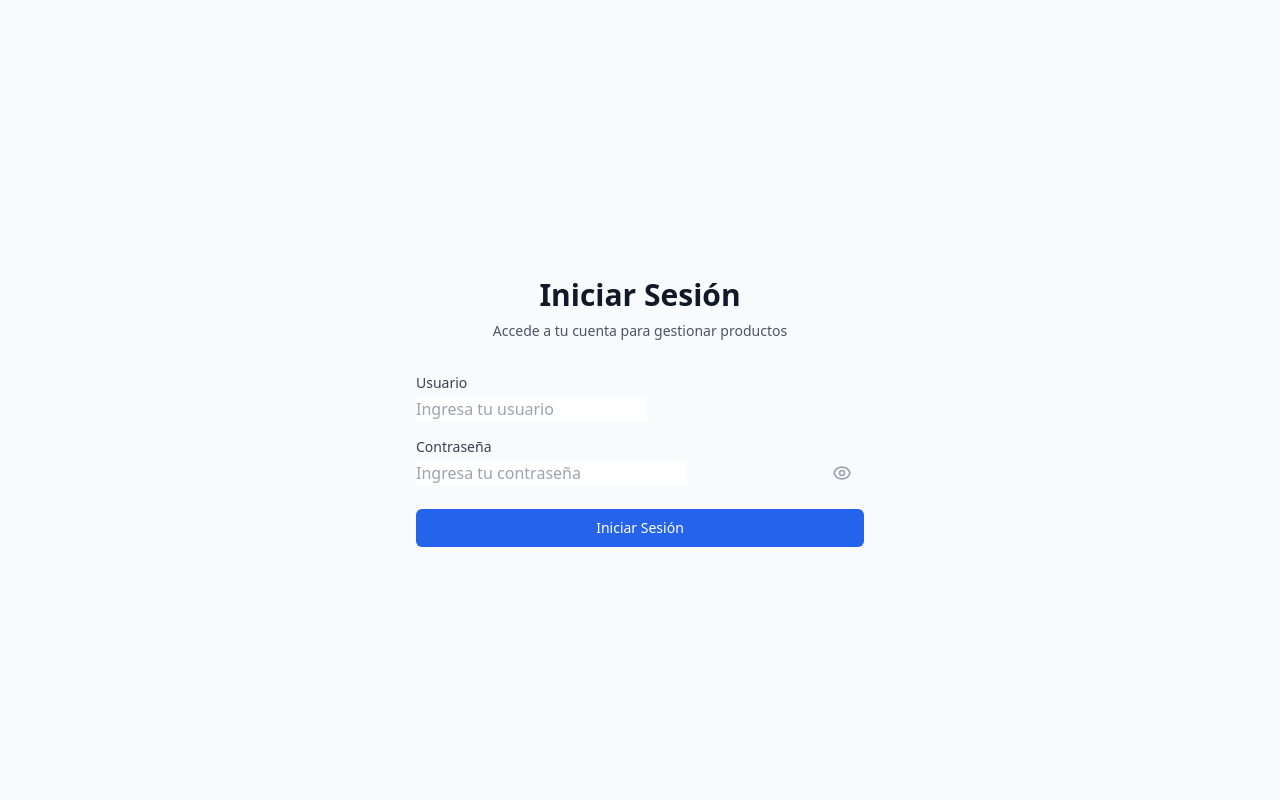
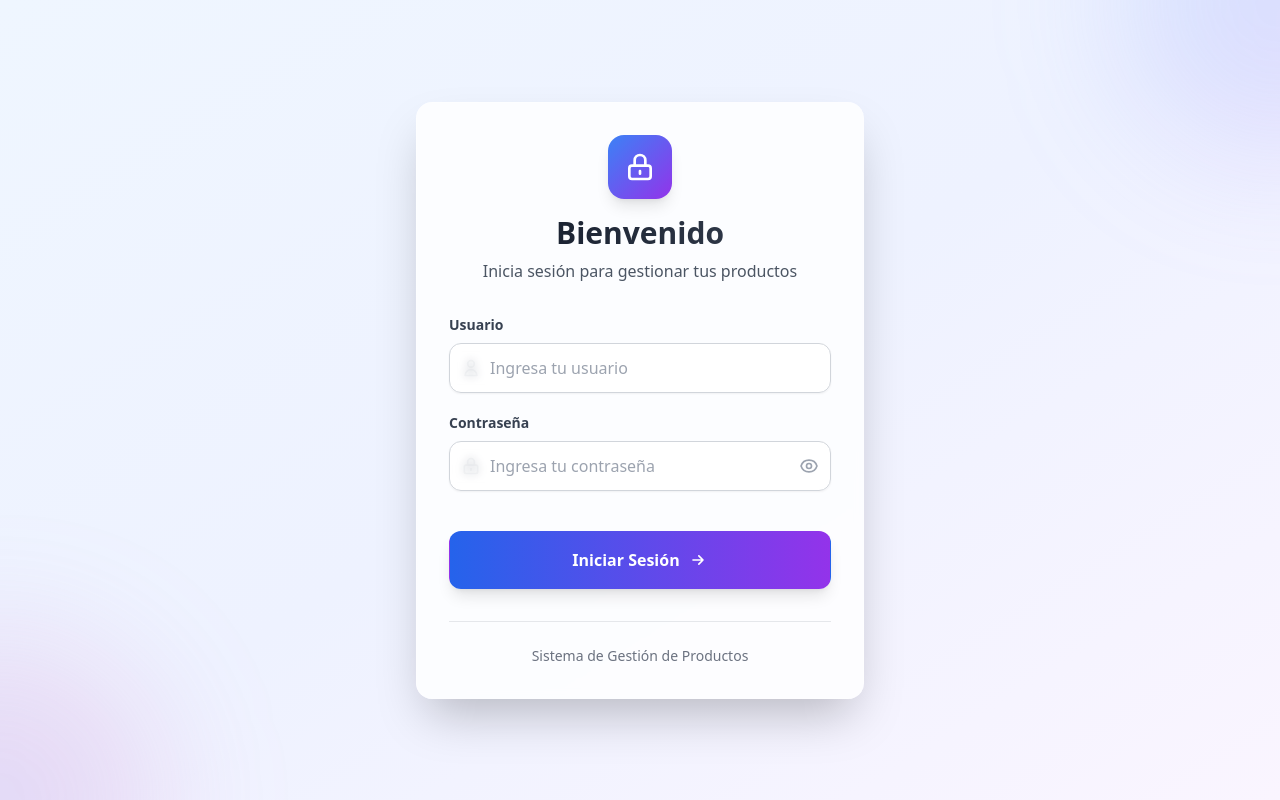
Before and after one commit to repowpm/api-django, a React (Vite) app in the folder frontend/: page /login in a window 1280 px wide. Built offline with nearby package versions, Linux system fonts and the light colour scheme; the HTML template or start-up script is replaced by a standard one.

Commit message:
correccion 7

```diff
--- a/frontend/src/components/Login.jsx
+++ b/frontend/src/components/Login.jsx
@@ -45,47 +45,78 @@
   };
 
   return (
-    <div className="min-h-screen flex items-center justify-center bg-gray-50 py-12 px-4 sm:px-6 lg:px-8">
-      <div className="max-w-md w-full space-y-8">
+    <div className="min-h-screen flex items-center justify-center bg-gradient-to-br from-blue-50 via-indigo-50 to-purple-50 py-12 px-4 sm:px-6 lg:px-8">
+      {/* Fondo decorativo */}
+      <div className="absolute inset-0 overflow-hidden">
+        <div className="absolute -top-40 -right-40 w-80 h-80 bg-gradient-to-br from-blue-400/20 to-purple-400/20 rounded-full blur-3xl"></div>
+        <div className="absolute -bottom-40 -left-40 w-80 h-80 bg-gradient-to-tr from-indigo-400/20 to-pink-400/20 rounded-full blur-3xl"></div>
+      </div>
+
+      <div className="relative max-w-md w-full">
+        {/* Card principal */}
+        <div className="bg-white/80 backdrop-blur-sm rounded-2xl shadow-2xl border border-white/20 p-8 space-y-8">
+          {/* Header */}
+          <div className="text-center space-y-4">
+            <div className="mx-auto w-16 h-16 bg-gradient-to-br from-blue-500 to-purple-600 rounded-2xl flex items-center justify-center shadow-lg">
+              <svg className="w-8 h-8 text-white" fill="none" stroke="currentColor" viewBox="0 0 24 24">
+                <path strokeLinecap="round" strokeLinejoin="round" strokeWidth={2} d="M12 15v2m-6 4h12a2 2 0 002-2v-6a2 2 0 00-2-2H6a2 2 0 00-2 2v6a2 2 0 002 2zm10-10V7a4 4 0 00-8 0v4h8z" />
+              </svg>
+            </div>
             <div>
-          <h2 className="mt-6 text-center text-3xl font-extrabold text-gray-900">
-            Iniciar Sesión
+              <h2 className="text-3xl font-bold bg-gradient-to-r from-gray-900 to-gray-700 bg-clip-text text-transparent">
+                Bienvenido
               </h2>
-          <p className="mt-2 text-center text-sm text-gray-600">
-            Accede a tu cuenta para gestionar productos
+              <p className="mt-2 text-gray-600">
+                Inicia sesión para gestionar tus productos
               </p>
             </div>
+          </div>
 
-        <form className="mt-8 space-y-6" onSubmit={handleSubmit}>
-          <div className="space-y-4">
-            <div>
-              <label htmlFor="username" className="block text-sm font-medium text-gray-700">
+          {/* Formulario */}
+          <form className="space-y-6" onSubmit={handleSubmit}>
+            <div className="space-y-5">
+              {/* Campo Usuario */}
+              <div className="space-y-2">
+                <label htmlFor="username" className="block text-sm font-semibold text-gray-700">
                   Usuario
                 </label>
+                <div className="relative">
+                  <div className="absolute inset-y-0 left-0 pl-3 flex items-center pointer-events-none">
+                    <svg className="h-5 w-5 text-gray-400" fill="none" stroke="currentColor" viewBox="0 0 24 24">
+                      <path strokeLinecap="round" strokeLinejoin="round" strokeWidth={2} d="M16 7a4 4 0 11-8 0 4 4 0 018 0zM12 14a7 7 0 00-7 7h14a7 7 0 00-7-7z" />
+                    </svg>
+                  </div>
                   <input
                     id="username"
                     name="username"
                     type="text"
                     required
-                className="input-field mt-1"
+                    className="block w-full pl-10 pr-3 py-3 border border-gray-300 rounded-xl shadow-sm placeholder-gray-400 focus:outline-none focus:ring-2 focus:ring-blue-500 focus:border-transparent transition-all duration-200 bg-white/50 backdrop-blur-sm"
                     placeholder="Ingresa tu usuario"
                     value={formData.username}
                     onChange={handleChange}
                     disabled={isLoading}
                   />
                 </div>
+              </div>
 
-            <div>
-              <label htmlFor="password" className="block text-sm font-medium text-gray-700">
+              {/* Campo Contraseña */}
+              <div className="space-y-2">
+                <label htmlFor="password" className="block text-sm font-semibold text-gray-700">
                   Contraseña
                 </label>
-              <div className="mt-1 relative">
+                <div className="relative">
+                  <div className="absolute inset-y-0 left-0 pl-3 flex items-center pointer-events-none">
+                    <svg className="h-5 w-5 text-gray-400" fill="none" stroke="currentColor" viewBox="0 0 24 24">
+                      <path strokeLinecap="round" strokeLinejoin="round" strokeWidth={2} d="M12 15v2m-6 4h12a2 2 0 002-2v-6a2 2 0 00-2-2H6a2 2 0 00-2 2v6a2 2 0 002 2zm10-10V7a4 4 0 00-8 0v4h8z" />
+                    </svg>
+                  </div>
                   <input
                     id="password"
                     name="password"
                     type={showPassword ? 'text' : 'password'}
                     required
-                  className="input-field pr-10"
+                    className="block w-full pl-10 pr-12 py-3 border border-gray-300 rounded-xl shadow-sm placeholder-gray-400 focus:outline-none focus:ring-2 focus:ring-blue-500 focus:border-transparent transition-all duration-200 bg-white/50 backdrop-blur-sm"
                     placeholder="Ingresa tu contraseña"
                     value={formData.password}
                     onChange={handleChange}
@@ -93,16 +124,16 @@
                   />
                   <button
                     type="button"
-                  className="absolute inset-y-0 right-0 pr-3 flex items-center"
+                    className="absolute inset-y-0 right-0 pr-3 flex items-center hover:bg-gray-100 rounded-r-xl transition-colors duration-200"
                     onClick={() => setShowPassword(!showPassword)}
                     disabled={isLoading}
                   >
                     {showPassword ? (
-                    <svg className="h-5 w-5 text-gray-400" fill="none" viewBox="0 0 24 24" stroke="currentColor">
+                      <svg className="h-5 w-5 text-gray-400 hover:text-gray-600 transition-colors" fill="none" stroke="currentColor" viewBox="0 0 24 24">
                         <path strokeLinecap="round" strokeLinejoin="round" strokeWidth={2} d="M13.875 18.825A10.05 10.05 0 0112 19c-4.478 0-8.268-2.943-9.543-7a9.97 9.97 0 011.563-3.029m5.858.908a3 3 0 114.243 4.243M9.878 9.878l4.242 4.242M9.878 9.878L3 3m6.878 6.878L21 21" />
                       </svg>
                     ) : (
-                    <svg className="h-5 w-5 text-gray-400" fill="none" viewBox="0 0 24 24" stroke="currentColor">
+                      <svg className="h-5 w-5 text-gray-400 hover:text-gray-600 transition-colors" fill="none" stroke="currentColor" viewBox="0 0 24 24">
                         <path strokeLinecap="round" strokeLinejoin="round" strokeWidth={2} d="M15 12a3 3 0 11-6 0 3 3 0 016 0z" />
                         <path strokeLinecap="round" strokeLinejoin="round" strokeWidth={2} d="M2.458 12C3.732 7.943 7.523 5 12 5c4.478 0 8.268 2.943 9.542 7-1.274 4.057-5.064 7-9.542 7-4.477 0-8.268-2.943-9.542-7z" />
                       </svg>
@@ -112,26 +143,40 @@
               </div>
             </div>
 
-          <div>
+            {/* Botón de envío */}
+            <div className="pt-4">
               <button
                 type="submit"
                 disabled={isLoading}
-              className="group relative w-full flex justify-center py-2 px-4 border border-transparent text-sm font-medium rounded-md text-white bg-primary-600 hover:bg-primary-700 focus:outline-none focus:ring-2 focus:ring-offset-2 focus:ring-primary-500 disabled:opacity-50 disabled:cursor-not-allowed"
+                className="group relative w-full flex justify-center items-center py-4 px-6 border border-transparent text-base font-semibold rounded-xl text-white bg-gradient-to-r from-blue-600 to-purple-600 hover:from-blue-700 hover:to-purple-700 focus:outline-none focus:ring-2 focus:ring-offset-2 focus:ring-blue-500 disabled:opacity-50 disabled:cursor-not-allowed transition-all duration-200 shadow-lg hover:shadow-xl transform hover:-translate-y-0.5"
               >
                 {isLoading ? (
-                <div className="flex items-center">
-                  <svg className="animate-spin -ml-1 mr-3 h-5 w-5 text-white" xmlns="http://www.w3.org/2000/svg" fill="none" viewBox="0 0 24 24">
+                  <div className="flex items-center space-x-3">
+                    <svg className="animate-spin h-5 w-5 text-white" xmlns="http://www.w3.org/2000/svg" fill="none" viewBox="0 0 24 24">
                       <circle className="opacity-25" cx="12" cy="12" r="10" stroke="currentColor" strokeWidth="4"></circle>
                       <path className="opacity-75" fill="currentColor" d="M4 12a8 8 0 018-8V0C5.373 0 0 5.373 0 12h4zm2 5.291A7.962 7.962 0 014 12H0c0 3.042 1.135 5.824 3 7.938l3-2.647z"></path>
                     </svg>
-                  Iniciando sesión...
+                    <span>Iniciando sesión...</span>
                   </div>
                 ) : (
-                'Iniciar Sesión'
+                  <div className="flex items-center space-x-2">
+                    <span>Iniciar Sesión</span>
+                    <svg className="w-5 h-5 group-hover:translate-x-1 transition-transform duration-200" fill="none" stroke="currentColor" viewBox="0 0 24 24">
+                      <path strokeLinecap="round" strokeLinejoin="round" strokeWidth={2} d="M13 7l5 5m0 0l-5 5m5-5H6" />
+                    </svg>
+                  </div>
                 )}
               </button>
             </div>
           </form>
+
+          {/* Footer */}
+          <div className="text-center pt-6 border-t border-gray-200">
+            <p className="text-sm text-gray-500">
+              Sistema de Gestión de Productos
+            </p>
+          </div>
+        </div>
       </div>
     </div>
   );
--- a/frontend/src/context/AuthContext.jsx
+++ b/frontend/src/context/AuthContext.jsx
@@ -40,8 +40,15 @@
     try {
       setLoading(true);
       const result = await authService.login(username, password);
-      setUser(result.data);
-      return { success: true };
+      if (result.success) {
+        setUser(result.data);
+        return { success: true };
+      } else {
+        return {
+          success: false,
+          error: result.error || 'Error al iniciar sesión'
+        };
+      }
     } catch (error) {
       console.error('Error en login:', error);
       return {
```
Also changed, not shown: 2 other files (tests, documents, lock files or other folders). Lines whose indentation alone changed are shown as unchanged.
